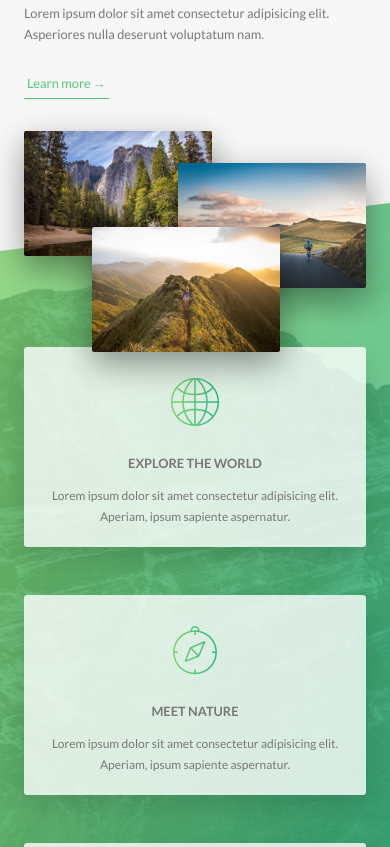
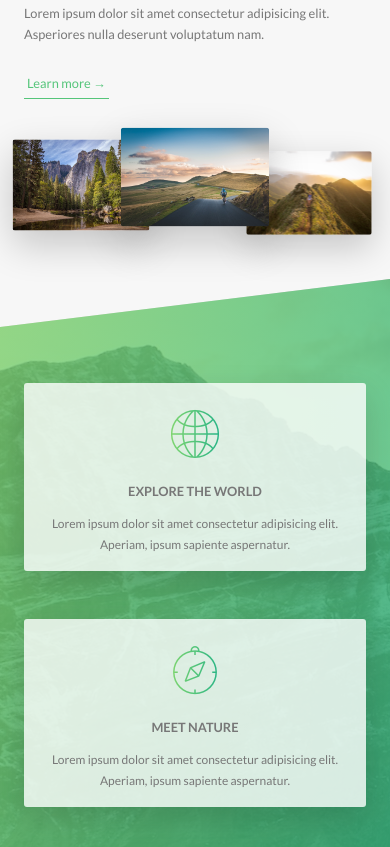
Before and after one commit to takabatoshiki/Natours, a website: page index.html in a window 390 px wide. Shown: the part 1077-1924 px from the top of the page. Drawn offline with Linux system fonts and the light colour scheme.

Commit message:
add media query

```diff
--- a/sass/components/_composition.scss
+++ b/sass/components/_composition.scss
@@ -10,19 +10,43 @@
       transition: all .2s;
       outline-offset: 2rem;
 
+      @include respond(tab-port){
+        float: left;
+        position: relative;
+        width: 33.3333333%;
+        box-shadow: 0 1.5rem 4rem rgba($color-black, .2);
+      }
+
       &--p1 {
         left: 0;
         top: -2rem;
+
+        @include respond(tab-port){
+          top: 0;
+          transform: scale(1.2);
+        }
       }
 
       &--p2 {
         right: 0;
         top: 2rem;
+
+        @include respond(tab-port){
+          top: -1rem;
+          transform: scale(1.3);
+          z-index: 100;
+        }
       }
 
       &--p3 {
         left: 20%;
         top: 10rem;
+
+        @include respond(tab-port){
+          top: 1rem;
+          left: 0;
+          transform: scale(1.1);
+        }
       }
 
       &:hover{
--- a/sass/components/_feature-box.scss
+++ b/sass/components/_feature-box.scss
@@ -7,6 +7,10 @@
   box-shadow: 0 1.5rem 4rem rgba($color-black, .15);
   transition: transform .3s;
 
+  @include respond(tab-port){
+    padding: 2rem;
+  }
+
   &__icon{
     font-size: 6rem;
     margin-bottom: .5rem;
@@ -14,6 +18,10 @@
     background-image: linear-gradient(to right, $color-primary-light, $color-primary-dark);
     -webkit-background-clip: text;
     color: transparent;
+
+    @include respond(tab-port){
+      margin-bottom: 0;
+    }
   }
 
   &:hover {
--- a/sass/pages/_home.scss
+++ b/sass/pages/_home.scss
@@ -25,7 +25,7 @@
   }
 
   @include respond(tab-port){
-    padding: 15rem 0;
+    padding: 10rem 0;
   }
 }
 
```
Also changed, not shown: css/style.css.
